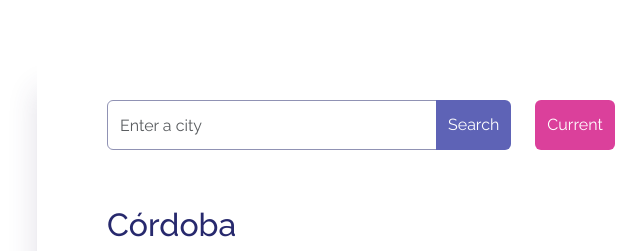
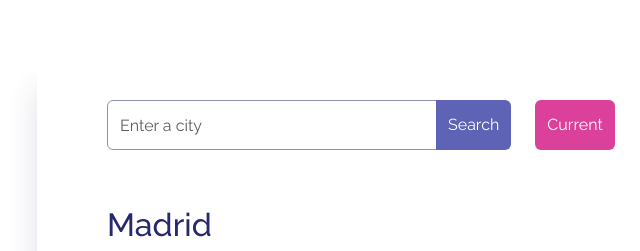
Before and after one commit to NaliNat/weather-app, a plain HTML site: page index.html in a window 1280 px wide. Shown: the top 251 px of the page, 288-928 px from the left. Drawn offline with nearby package versions, Linux system fonts and the light colour scheme; no server answers.

Commit message:
Change startup city

```diff
--- a/index.html
+++ b/index.html
@@ -57,7 +57,7 @@
 
         <div class="row">
           <div class="col-6">
-            <h2 id="city-name">Córdoba</h2>
+            <h2 id="city-name">Madrid</h2>
             <span class="more-info-first">
               Last update:
               <span id="date-info"> Sunday, 7:00 </span>
```
